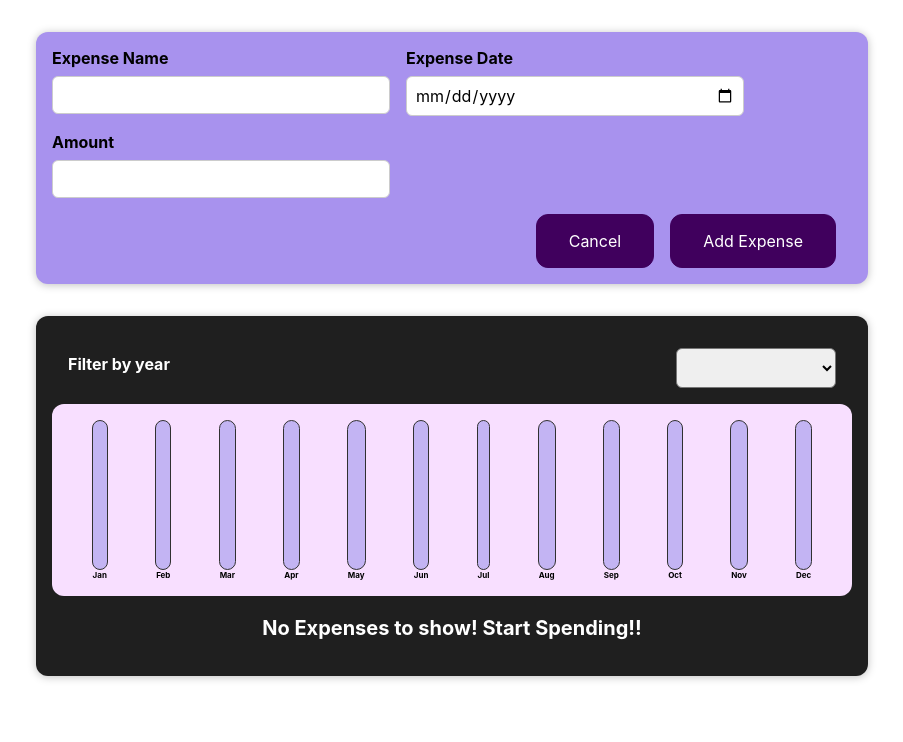
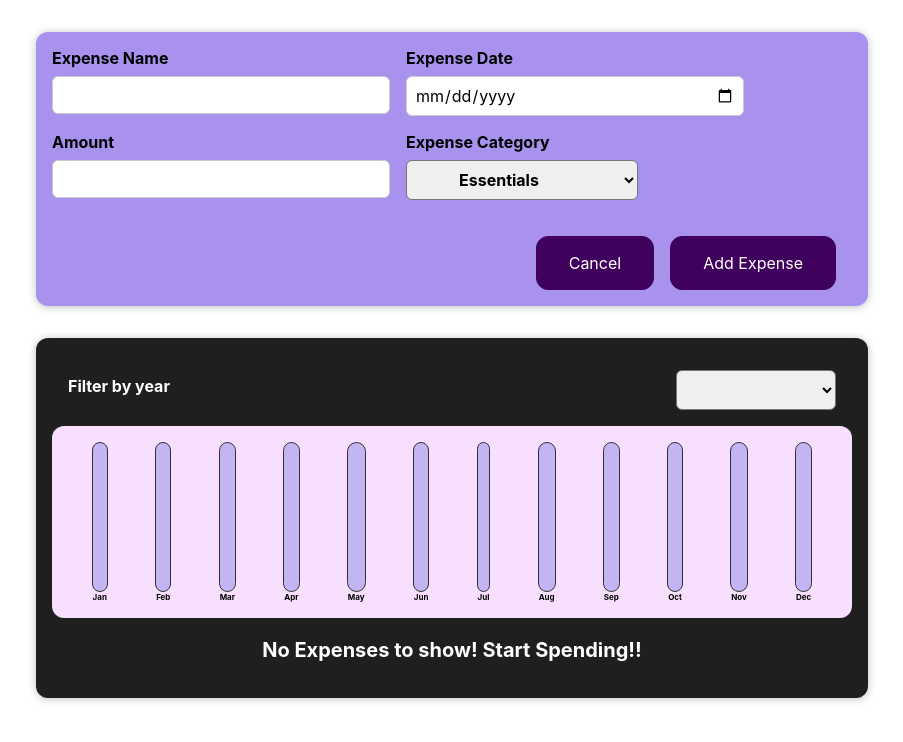
Before and after one commit to Zeussssssss/Expense-Tracker, a React (Create React App) app: page / in a window 1280 px wide. Both pictures are taken after a click on the button "Add New Expense". Shown: the top 742 px of the page, without its empty margins (188-1091 px from the left). Built offline with nearby package versions, Linux system fonts and the light colour scheme.

Commit message:
Categories added

```diff
--- a/src/components/NewExpense/ExpenseForm.css
+++ b/src/components/NewExpense/ExpenseForm.css
@@ -20,6 +20,12 @@
   width: 20rem;
   max-width: 100%;
 }
+.new-expense__control select {
+  font: inherit;
+  padding: 0.5rem 3rem;
+  font-weight: 650;
+  border-radius: 6px;
+}
 
 .new-expense__actions {
   text-align: right;
--- a/src/components/NewExpense/ExpenseForm.js
+++ b/src/components/NewExpense/ExpenseForm.js
@@ -14,6 +14,7 @@ const ExpenseForm = (props) => {
   const [enteredName, setName] = useState("");
   const [enteredDate, setDate] = useState("");
   const [enteredAmount, setAmount] = useState("");
+  const [enteredCategory, setCategory] = useState("");
 
   const nameChangeHandler = (event) => {
     setName(event.target.value);
@@ -25,12 +26,17 @@ const ExpenseForm = (props) => {
     setAmount(event.target.value);
   };
 
+  const categoryChangeHandler = (event) => {
+    setCategory(event.target.value);
+  };
+
   const createExpense = (event) => {
     event.preventDefault();
     const expenseData = {
       title: enteredName,
       date: new Date(enteredDate),
       expense: +enteredAmount,
+      category: enteredCategory,
     };
 
     //2-way binding so that the form gets reset after submission
@@ -70,7 +76,18 @@ const ExpenseForm = (props) => {
             onChange={amountChangeHandler}
           ></input>
         </div>
+        <div className="new-expense__control">
+          <label>Expense Category</label>
+          <select onChange={categoryChangeHandler}>
+            <option value="E">Essentials</option>
+            <option value="R">Recurring</option>
+            <option value="I">Investments</option>
+            <option value="ET">Entertainment</option>
+            <option value="M">Miscellaneous</option>
+          </select>
+        </div>
       </div>
+      <br />
       <div className="new-expense__actions">
         <button onClick={props.onCancel}> Cancel </button>
         <button type="submit"> Add Expense </button>
--- a/src/components/NewExpense/NewExpense.js
+++ b/src/components/NewExpense/NewExpense.js
@@ -19,7 +19,7 @@ const NewExpense = (props) => {
   );
 
   if (!displayForm) {
-    displayContents = <button onClick={toggleDisplay}> Add New Expense</button>;
+    displayContents = <button onClick={toggleDisplay}>Add New Expense</button>;
   }
 
   return <Card className="new-expense">{displayContents}</Card>;
```
